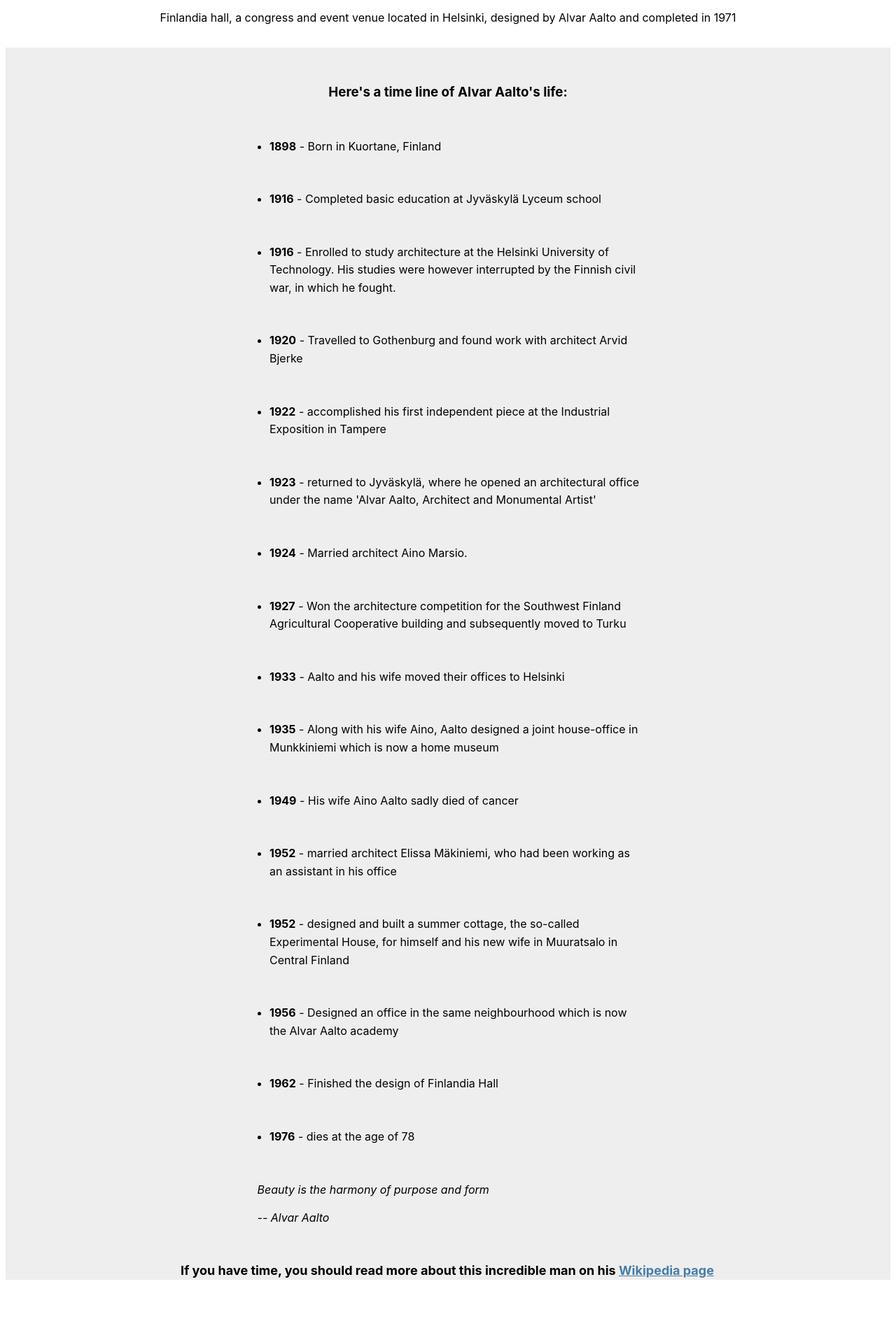
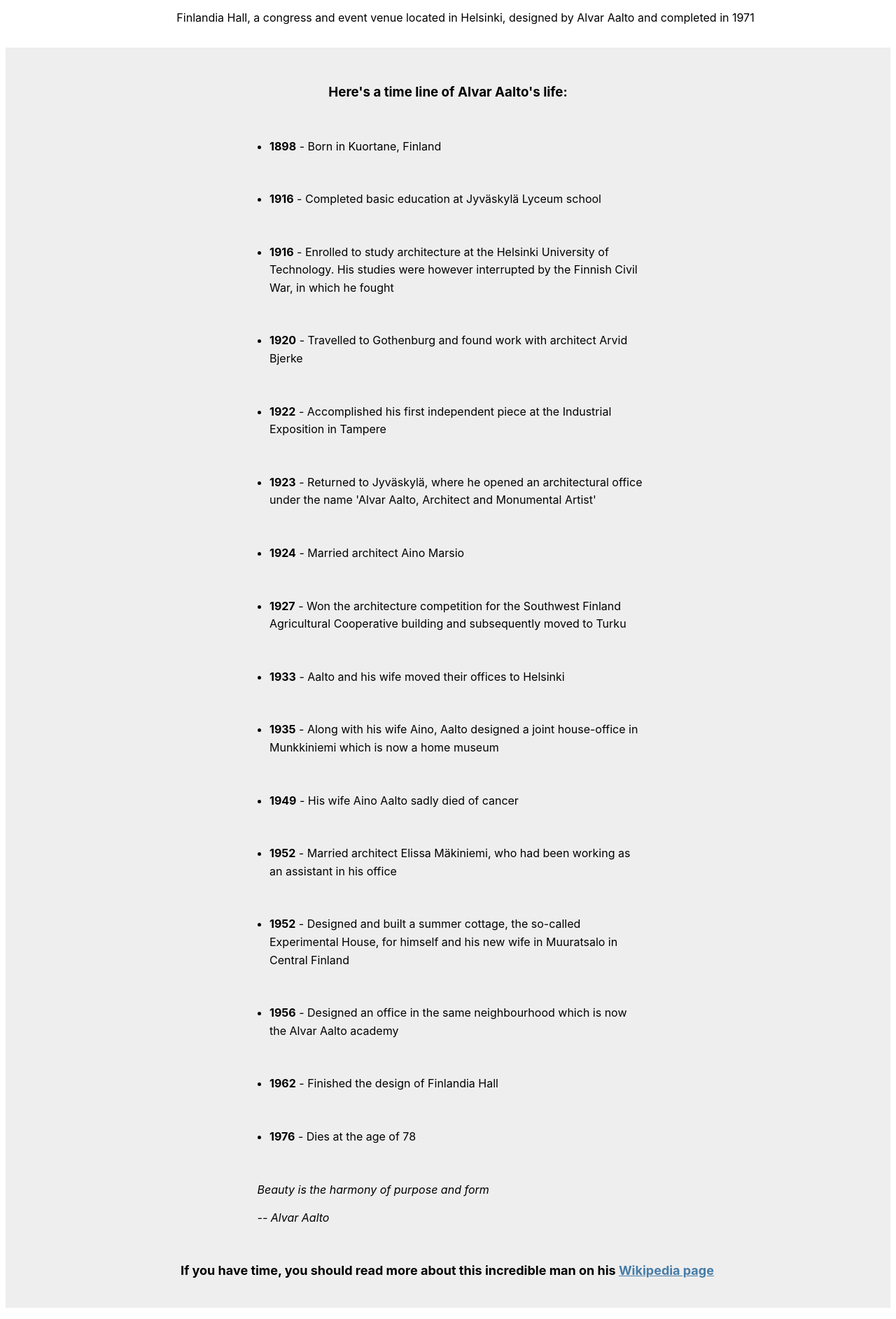
Before and after one commit to atkinsonlouis/Alvar-Aalto, a plain HTML site: page index.html in a window 1280 px wide. Shown: the part 530-2415 px from the top of the page at 70% size. Before the commit the page ends 2377 px from the top, so only its background shows below. Drawn offline with Linux system fonts and the light colour scheme.

```diff
--- a/index.html
+++ b/index.html
@@ -17,7 +17,8 @@
         src="https://www.alvaraalto.fi/content/uploads/2018/02/finlandia-hall-photo-fethulla-alvar-aalto-museum-1.jpg"
         alt="An image of Finlandia hall, a building designed by Avar Aalto located in Helsinki" </img> <div
         id="img-caption">
-      <p> Finlandia hall, a congress and event venue located in Helsinki, designed by Alvar Aalto and completed in 1971
+      <p id="finlandia"> Finlandia Hall, a congress and event venue located in Helsinki, designed by Alvar Aalto and
+        completed in 1971
       </p>
     </figure>
     </div>
@@ -29,25 +30,25 @@
 
         <li> <b> 1916</b> - Completed basic education at Jyväskylä Lyceum school</li>
         <li> <b> 1916</b> - Enrolled to study architecture at the Helsinki University of Technology. His studies were
-          however interrupted by the Finnish civil war, in which he fought. </li>
+          however interrupted by the Finnish Civil War, in which he fought </li>
         <li> <b> 1920</b> - Travelled to Gothenburg and found work with architect Arvid Bjerke </li>
-        <li> <b> 1922</b> - accomplished his first independent piece at the Industrial Exposition in Tampere </li>
-        <li> <b> 1923</b> - returned to Jyväskylä, where he opened an architectural office under the name 'Alvar Aalto,
+        <li> <b> 1922</b> - Accomplished his first independent piece at the Industrial Exposition in Tampere </li>
+        <li> <b> 1923</b> - Returned to Jyväskylä, where he opened an architectural office under the name 'Alvar Aalto,
           Architect and Monumental Artist'</li>
-        <li> <b> 1924</b> - Married architect Aino Marsio. </li>
+        <li> <b> 1924</b> - Married architect Aino Marsio </li>
         <li> <b> 1927</b> - Won the architecture competition for the Southwest Finland Agricultural Cooperative
           building and subsequently moved to Turku</li>
         <li> <b> 1933</b> - Aalto and his wife moved their offices to Helsinki </li>
         <li> <b> 1935</b> - Along with his wife Aino, Aalto designed a joint house-office in Munkkiniemi which is now
           a home museum</li>
         <li> <b> 1949</b> - His wife Aino Aalto sadly died of cancer</li>
-        <li> <b> 1952</b> - married architect Elissa Mäkiniemi, who had been working as an assistant in his office
+        <li> <b> 1952</b> - Married architect Elissa Mäkiniemi, who had been working as an assistant in his office
         </li>
-        <li> <b> 1952</b> - designed and built a summer cottage, the so-called Experimental House, for himself and his
+        <li> <b> 1952</b> - Designed and built a summer cottage, the so-called Experimental House, for himself and his
           new wife in Muuratsalo in Central Finland</li>
         <li> <b> 1956</b> - Designed an office in the same neighbourhood which is now the Alvar Aalto academy </li>
         <li> <b> 1962</b> - Finished the design of Finlandia Hall </li>
-        <li> <b> 1976</b> - dies at the age of 78 </li>
+        <li> <b> 1976</b> - Dies at the age of 78 </li>
       </ul>
       <div id="end">
         <p> Beauty is the harmony of purpose and form</p>
--- a/style.css
+++ b/style.css
@@ -11,7 +11,10 @@
   background-color: #eee;
   margin: 0 auto;
 }
-
+#finlandia {
+  text-align: center;
+  margin-left: 50px;
+}
 #img-div {
   background: white;
   padding: 50px 40px 15px 40px;
@@ -56,7 +59,7 @@
 
 @media (max-width: 460px) {
   #image {
-    max-width: 113%;
+    max-width: 111%;
     position: relative;
   }
 }
@@ -97,6 +100,8 @@
   font-size: 1.8rem;
   text-align: center;
   margin-right: 17px;
+  padding-bottom: 4rem;
+  margin-bottom: 0px;
 }
 
 a {
```
